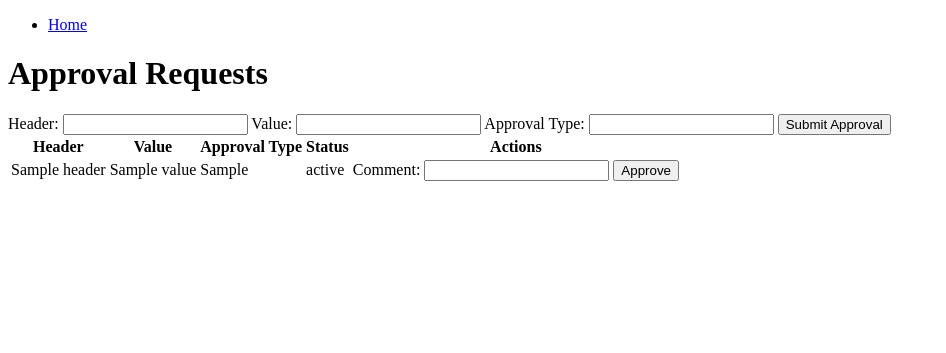
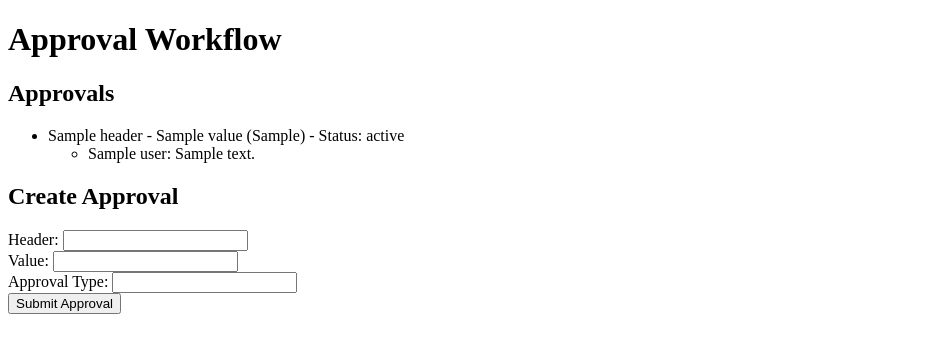
Before and after one commit to nividc/approval_framework, a Flask app: template templates/index.html in a window 1280 px wide. Shown: the top 353 px of the page, without its empty margins (0-946 px from the left). Run offline with Flask 3, Linux system fonts and the light colour scheme; the template is opened without the code that fills it: most values are stand-ins (such as "Sample title", 1, 10 or a date in 2020).

Commit message:
Update index.html

```diff
--- a/templates/index.html
+++ b/templates/index.html
@@ -1,50 +1,41 @@
-{% extends 'layout.html' %}
+<!-- templates/index.html -->
 
-{% block title %}Approval Framework{% endblock %}
+<!DOCTYPE html>
+<html lang="en">
+<head>
+    <meta charset="UTF-8">
+    <meta name="viewport" content="width=device-width, initial-scale=1.0">
+    <title>Approval Workflow</title>
+</head>
+<body>
+    <h1>Approval Workflow</h1>
 
-{% block content %}
-    <h1>Approval Requests</h1>
+    <h2>Approvals</h2>
+    <ul>
+        {% for approval in approvals %}
+            <li>
+                {{ approval.header }} - {{ approval.value }} ({{ approval.approval_type }}) - Status: {{ approval.status }}
+                <ul>
+                    {% for comment in approval.comments %}
+                        <li>{{ comment.user }}: {{ comment.comment }}</li>
+                    {% endfor %}
+                </ul>
+            </li>
+        {% endfor %}
+    </ul>
 
-    <form action="{{ url_for('create_approval') }}" method="post">
+    <h2>Create Approval</h2>
+    <form action="{{ url_for('submit_approval') }}" method="post">
         <label for="header">Header:</label>
-        <input type="text" name="header" required>
+        <input type="text" id="header" name="header" required><br>
 
         <label for="value">Value:</label>
-        <input type="number" name="value" required>
+        <input type="text" id="value" name="value" required><br>
 
         <label for="approval_type">Approval Type:</label>
-        <input type="text" name="approval_type" required>
+        <input type="text" id="approval_type" name="approval_type" required><br>
 
         <button type="submit">Submit Approval</button>
     </form>
-
-    <table>
-        <thead>
-            <tr>
-                <th>Header</th>
-                <th>Value</th>
-                <th>Approval Type</th>
-                <th>Status</th>
-                <th>Actions</th>
-            </tr>
-        </thead>
-        <tbody>
-            {% for approval in approvals %}
-                <tr>
-                    <td>{{ approval.header }}</td>
-                    <td>{{ approval.value }}</td>
-                    <td>{{ approval.approval_type }}</td>
-                    <td>{{ approval.status }}</td>
-                    <td>
-                        <form action="{{ url_for('submit_approval', approval_id=approval.id) }}" method="post">
-                            <input type="hidden" name="user" value="Aarav">
-                            <label for="comment">Comment:</label>
-                            <input type="text" name="comment" required>
-                            <button type="submit">Approve</button>
-                        </form>
-                    </td>
-                </tr>
-            {% endfor %}
-        </tbody>
-    </table>
-{% endblock %}
+</body>
+</html>
```
